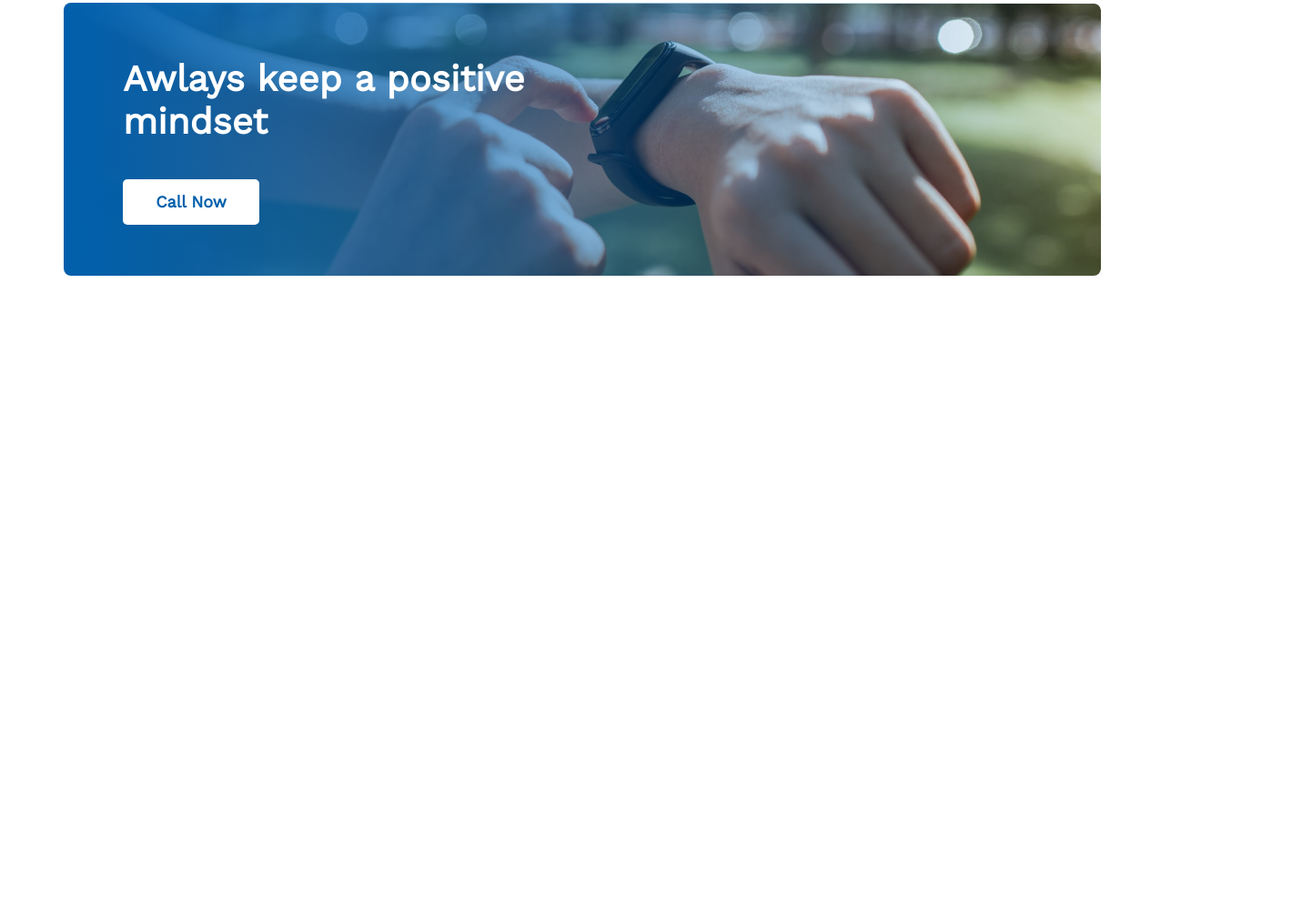
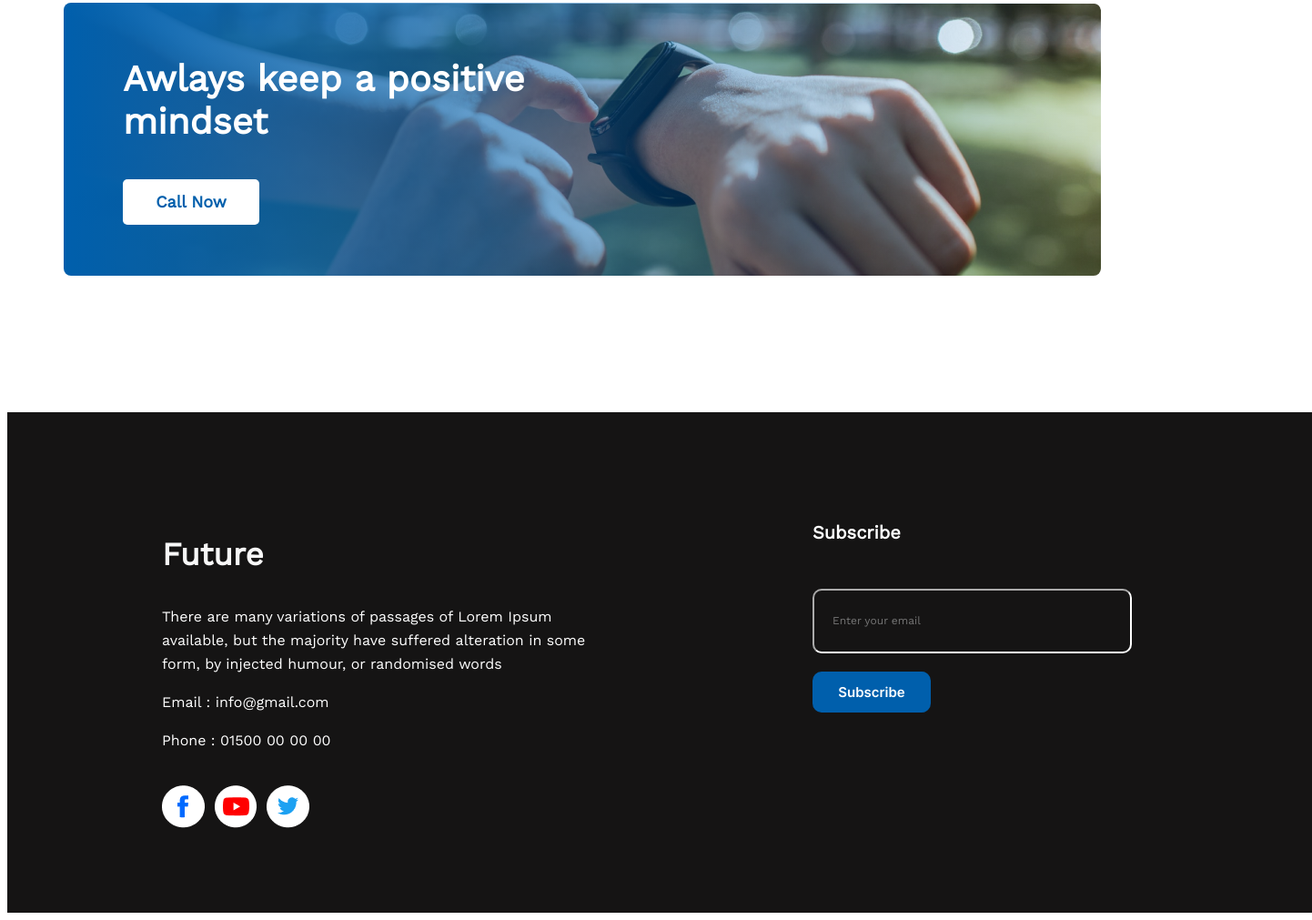
Before and after one commit to anonnoy-oniket/new-year, a plain HTML site: page index.html in a window 1280 px wide. Shown: the part 1937-2948 px from the top of the page at 91% size, 1442 px wide, since content can reach past the window. Before the commit the page ends 2248 px from the top, so only its background shows below. Drawn offline with nearby package versions, Linux system fonts and the light colour scheme.

Commit message:
completed

```diff
--- a/index.html
+++ b/index.html
@@ -68,7 +68,26 @@
             </div>
         </div>
     </main>
-
+    <footer>
+        <div class="contact">
+            <h3>Future</h3>
+            <p>There are many variations of passages of Lorem Ipsum available, but the majority have suffered alteration in some form, by injected humour, or randomised words</p>
+            <p>Email : info@gmail.com</p>
+            <p>Phone : 01500 00 00 00</p>
+            <div class="social">
+                <img src="images/icons/fb.png" alt="">
+                <img src="images/icons/youtube.png" alt="">
+                <img src="images/icons/twitter.png" alt="">
+            </div>
+        </div>
+        <div class="subscribe">
+            <h3>Subscribe</h3>
+            <form action="">
+                <input type="email" id="email" placeholder="Enter your email">
+            </form>
+            <button>Subscribe</button>
+        </div>
+    </footer>
 </body>
 
 </html>
--- a/styles/style.css
+++ b/styles/style.css
@@ -138,7 +138,7 @@ li {
     margin-top: 150px;
 }
 
-.section-3 > div {
+.section-3>div {
     height: 300px;
     width: 1140px;
     border-radius: 8px;
@@ -153,7 +153,76 @@ li {
     font-weight: 700;
 }
 
-.call-now{
+.call-now {
     margin-top: 60px;
     margin-left: 65px;
 }
+
+/* footer styles */
+
+footer {
+    margin-top: 150px;
+    width: 100%;
+    height: 450px;
+    background-color: #151414;
+    display: flex;
+    gap: 230px;
+    padding-left: 170px;
+    padding-top: 100px;
+}
+
+.contact {
+    width: 485px;
+}
+
+.contact h3 {
+    color: #F8F8F8;
+    font-size: 35px;
+    font-family: Work Sans;
+    font-weight: 700;
+}
+
+.contact p {
+    color: #FFF;
+    font-size: 16px;
+    font-family: Work Sans;
+    line-height: 26px;
+}
+
+.social img {
+    margin-top: 20px;
+    margin-right: 7px;
+}
+
+.subscribe h3 {
+    color: #FFF;
+    font-size: 20px;
+    font-family: Work Sans;
+    font-weight: 600;
+}
+
+#email {
+    color: var(--dark-07, #F3F3F3);
+    font-size: 12px;
+    font-family: Work Sans;
+    background-color: #151414;
+    height: 65px;
+    width: 325px;
+    border-radius: 10px;
+    border-color: white;
+    padding-left: 20px;
+    margin-top: 30px;
+}
+
+.subscribe button {
+    width: 130px;
+    height: 45px;
+    border: none;
+    border-radius: 10px;
+    color: #FFF;
+    font-size: 15px;
+    font-family: Inter;
+    font-weight: 600;
+    background: #005FAC;
+    margin-top: 20px;
+}
```
